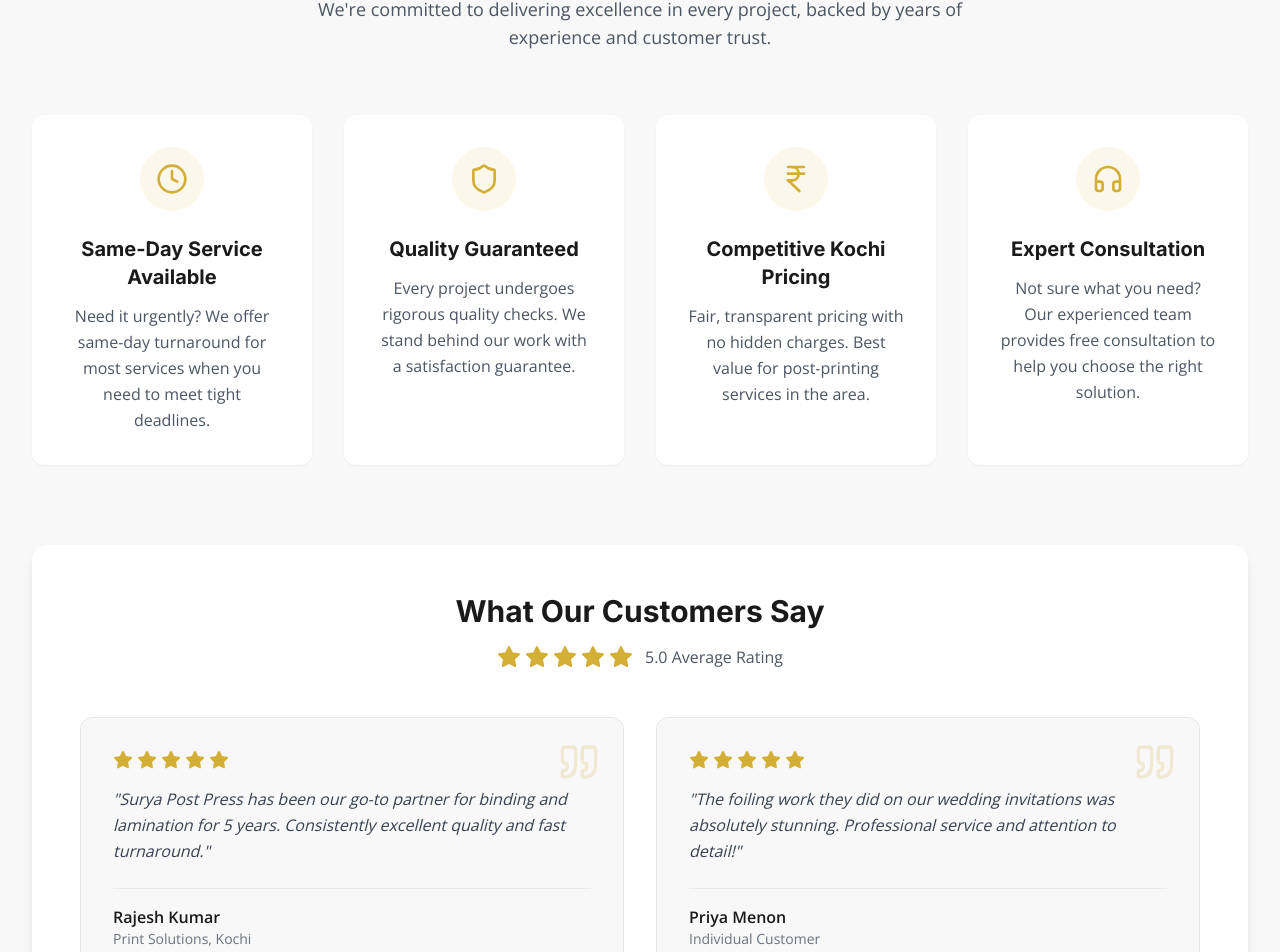
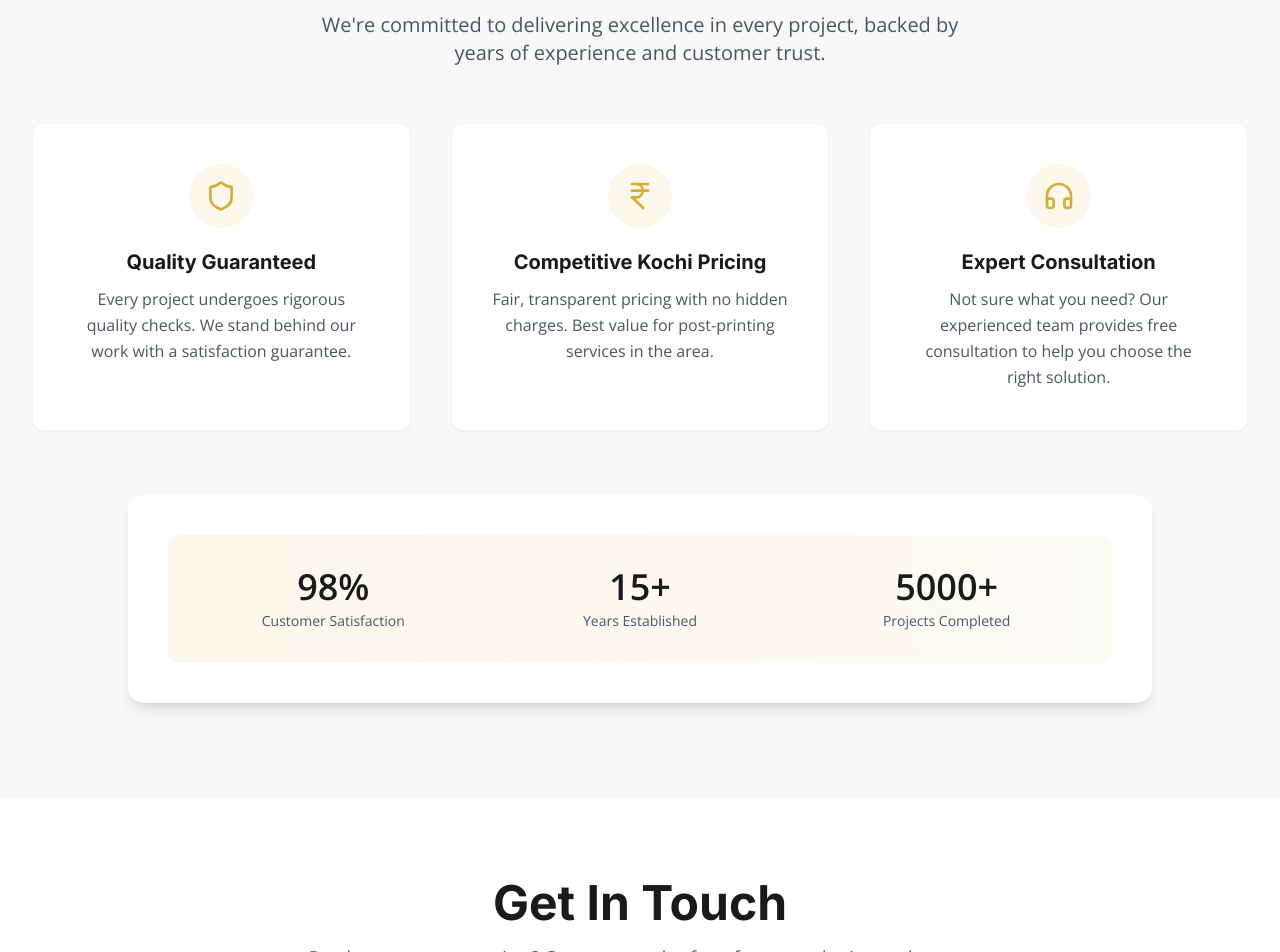
Before and after one commit to suryapost-press/landing-page, a React (Vite) app: page / in a window 1280 px wide. Shown: the part 2649-3601 px from the top of the page. Built offline with nearby package versions, Linux system fonts and the light colour scheme.

Commit message:
why choose us updated removed some content and the spacings are done right

```diff
--- a/src/components/Trust.tsx
+++ b/src/components/Trust.tsx
@@ -1,126 +1,73 @@
-import { Clock, Shield, IndianRupee, Headphones as HeadphonesIcon, Star, Quote } from 'lucide-react';
+import { Shield, IndianRupee, Headphones as HeadphonesIcon } from 'lucide-react';
 
 const valueProps = [
   {
-    icon: Clock,
-    title: 'Same-Day Service Available',
-    description: 'Need it urgently? We offer same-day turnaround for most services when you need to meet tight deadlines.',
-  },
-  {
     icon: Shield,
     title: 'Quality Guaranteed',
-    description: 'Every project undergoes rigorous quality checks. We stand behind our work with a satisfaction guarantee.',
+    description:
+      'Every project undergoes rigorous quality checks. We stand behind our work with a satisfaction guarantee.',
   },
   {
     icon: IndianRupee,
     title: 'Competitive Kochi Pricing',
-    description: 'Fair, transparent pricing with no hidden charges. Best value for post-printing services in the area.',
+    description:
+      'Fair, transparent pricing with no hidden charges. Best value for post-printing services in the area.',
   },
   {
     icon: HeadphonesIcon,
     title: 'Expert Consultation',
-    description: 'Not sure what you need? Our experienced team provides free consultation to help you choose the right solution.',
+    description:
+      'Not sure what you need? Our experienced team provides free consultation to help you choose the right solution.',
   },
-];
-
-const testimonials = [
-  {
-    text: 'Surya Post Press has been our go-to partner for binding and lamination for 5 years. Consistently excellent quality and fast turnaround.',
-    author: 'Rajesh Kumar',
-    business: 'Print Solutions, Kochi',
-    rating: 5,
-  },
-  {
-    text: 'The foiling work they did on our wedding invitations was absolutely stunning. Professional service and attention to detail!',
-    author: 'Priya Menon',
-    business: 'Individual Customer',
-    rating: 5,
-  },
-];
+] as const;
 
 export default function Trust() {
   return (
-    <section className="py-20 bg-brand-light">
+    <section className="py-24 bg-brand-light" aria-labelledby="trust-heading">
       <div className="max-w-7xl mx-auto px-4 sm:px-6 lg:px-8">
-        <div className="text-center mb-16">
-          <h2 className="text-3xl sm:text-4xl lg:text-5xl font-bold text-brand-charcoal mb-4">
+        {/* Heading */}
+        <div className="text-center mb-14">
+          <h2
+            id="trust-heading"
+            className="text-3xl sm:text-4xl lg:text-5xl font-bold text-brand-charcoal mb-4"
+          >
             Why Choose Surya Post Press?
           </h2>
-          <p className="text-lg text-gray-600 max-w-2xl mx-auto font-body">
+          <p className="text-lg sm:text-xl text-gray-600 max-w-2xl mx-auto font-body">
             We're committed to delivering excellence in every project, backed by years of experience and customer trust.
           </p>
         </div>
 
-        <div className="grid grid-cols-1 md:grid-cols-2 lg:grid-cols-4 gap-8 mb-20">
-          {valueProps.map((prop, index) => {
-            const Icon = prop.icon;
-            return (
-              <div
-                key={index}
-                className="text-center bg-white rounded-xl p-8 shadow-sm hover:shadow-brand transition-all duration-300 hover:-translate-y-1"
-              >
-                <div className="inline-flex items-center justify-center w-16 h-16 bg-brand-gold/10 rounded-full mb-6">
-                  <Icon className="w-8 h-8 text-brand-gold" />
-                </div>
-                <h3 className="text-xl font-bold text-brand-charcoal mb-3">
-                  {prop.title}
-                </h3>
-                <p className="text-gray-600 font-body leading-relaxed">
-                  {prop.description}
-                </p>
+        {/* Value props */}
+        <ul className="grid grid-cols-1 md:grid-cols-2 lg:grid-cols-3 gap-8 md:gap-10 mb-16">
+          {valueProps.map(({ icon: Icon, title, description }) => (
+            <li
+              key={title}
+              className="text-center bg-white rounded-xl p-8 md:p-10 shadow-sm border border-gray-100 transition-transform duration-300 hover:-translate-y-1 hover:shadow-brand"
+            >
+              <div className="inline-flex items-center justify-center w-16 h-16 bg-brand-gold/10 rounded-full mb-5">
+                <Icon className="w-8 h-8 text-brand-gold" aria-hidden="true" />
               </div>
-            );
-          })}
-        </div>
+              <h3 className="text-xl font-bold text-brand-charcoal mb-2.5">{title}</h3>
+              <p className="text-gray-600 font-body leading-relaxed">{description}</p>
+            </li>
+          ))}
+        </ul>
 
-        <div className="bg-white rounded-2xl p-8 md:p-12 shadow-lg">
-          <div className="text-center mb-12">
-            <h3 className="text-2xl sm:text-3xl font-bold text-brand-charcoal mb-2">
-              What Our Customers Say
-            </h3>
-            <div className="flex items-center justify-center gap-1 mt-4">
-              {[...Array(5)].map((_, i) => (
-                <Star key={i} className="w-6 h-6 fill-brand-gold text-brand-gold" />
-              ))}
-              <span className="ml-2 text-gray-600 font-body">5.0 Average Rating</span>
-            </div>
-          </div>
-
-          <div className="grid md:grid-cols-2 gap-8">
-            {testimonials.map((testimonial, index) => (
-              <div
-                key={index}
-                className="relative bg-brand-light rounded-xl p-8 border border-gray-200"
-              >
-                <Quote className="absolute top-6 right-6 w-10 h-10 text-brand-gold/20" />
-                <div className="flex gap-1 mb-4">
-                  {[...Array(testimonial.rating)].map((_, i) => (
-                    <Star key={i} className="w-5 h-5 fill-brand-gold text-brand-gold" />
-                  ))}
-                </div>
-                <p className="text-gray-700 font-body leading-relaxed mb-6 italic">
-                  "{testimonial.text}"
-                </p>
-                <div className="border-t border-gray-200 pt-4">
-                  <div className="font-semibold text-brand-charcoal">{testimonial.author}</div>
-                  <div className="text-sm text-gray-500">{testimonial.business}</div>
-                </div>
-              </div>
-            ))}
-          </div>
-
-          <div className="mt-12 text-center bg-gradient-to-r from-brand-gold/10 to-brand-gold/5 rounded-xl p-8">
-            <div className="grid grid-cols-1 sm:grid-cols-3 gap-6">
+        {/* Stats card */}
+        <div className="mx-auto max-w-5xl bg-white rounded-2xl p-6 sm:p-8 md:p-10 shadow-lg">
+          <div className="text-center bg-gradient-to-r from-brand-gold/10 to-brand-gold/5 rounded-xl p-6 sm:p-8">
+            <div className="grid grid-cols-1 sm:grid-cols-3 gap-8 sm:gap-10">
               <div>
-                <div className="text-3xl font-bold text-brand-charcoal mb-1">98%</div>
+                <div className="text-3xl sm:text-4xl font-bold text-brand-charcoal mb-1">98%</div>
                 <div className="text-sm text-gray-600 font-body">Customer Satisfaction</div>
               </div>
               <div>
-                <div className="text-3xl font-bold text-brand-charcoal mb-1">15+</div>
+                <div className="text-3xl sm:text-4xl font-bold text-brand-charcoal mb-1">15+</div>
                 <div className="text-sm text-gray-600 font-body">Years Established</div>
               </div>
               <div>
-                <div className="text-3xl font-bold text-brand-charcoal mb-1">5000+</div>
+                <div className="text-3xl sm:text-4xl font-bold text-brand-charcoal mb-1">5000+</div>
                 <div className="text-sm text-gray-600 font-body">Projects Completed</div>
               </div>
             </div>
```
